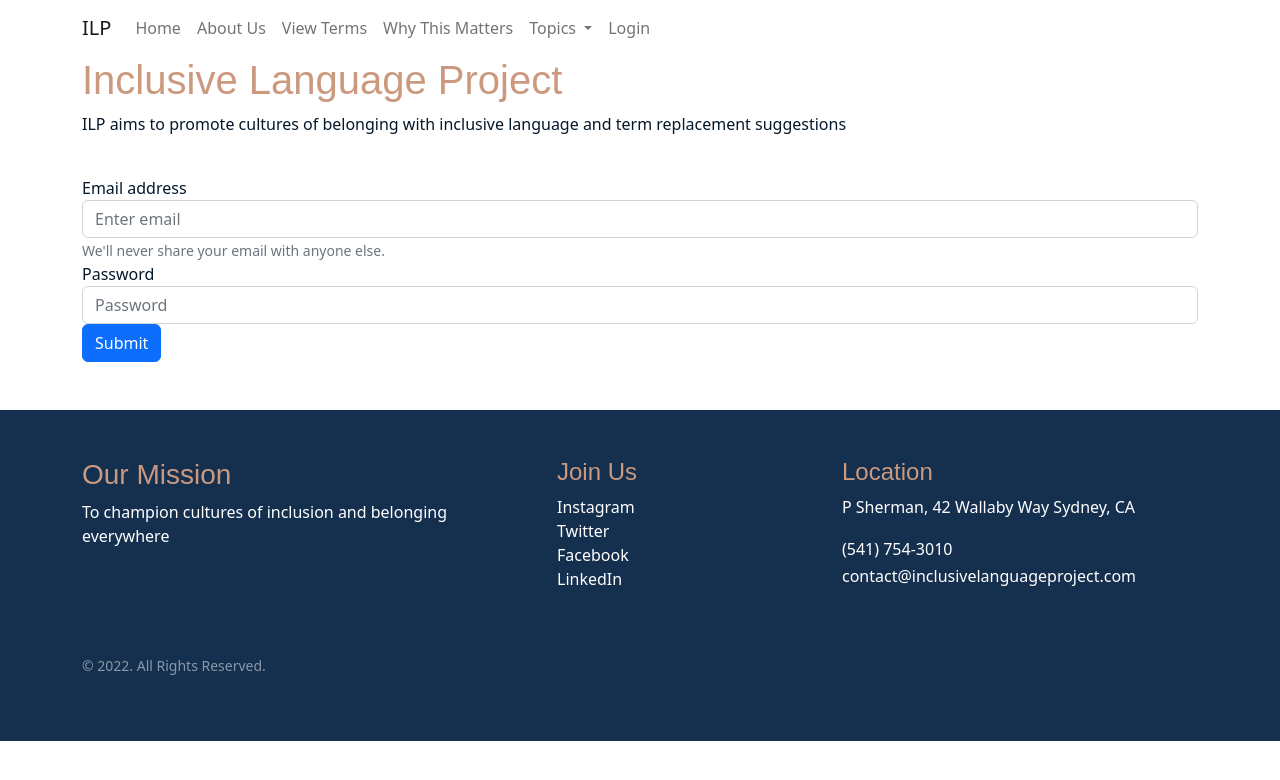
After one commit to jrheedev/inclusive-language-champions, a Flask app: page /login in a window 1280 px wide. The commit adds this page. Shown: the top 780 px of the page. Run offline with Flask 2, Linux system fonts and the light colour scheme.

Commit message:
latest version of site

```diff
--- a/crud.py
+++ b/crud.py
@@ -1,7 +1,6 @@
 """CRUD operations"""
 
 from urllib import response
-from itsdangerous import TimestampSigner
 from model import db, User, Count, Terminology, connect_to_db
 
 
--- a/server.py
+++ b/server.py
@@ -18,8 +18,7 @@ def home():
     #Show user the database findings for non_inclus_terms
     #Show those non_inclus_terms
     #Show term replacements instead without refreshing the page
-
-    #REFER TO AJAX DEMO
+    #Reference AJAX demo
 
     return render_template('home.html')
 
@@ -48,7 +47,6 @@ def run_sentence_query():
 
     db_word_search = crud.sentence_search_for_db_terms(user_gave_sentence)
 
-
     # Invoke function in Crud.py -> sentence_search_for_db_terms(sentence)
     # This function will return a dictionary but we want to store it in a variable
     # (...) that we can use
@@ -68,6 +66,14 @@ def run_sentence_query():
 def show_base():
     return render_template("base.html")
 
+@app.route("/login")
+def show_contact_page():
+    return render_template("login.html")
+
+@app.route("/aboutus")
+def show_about_us():
+    return render_template("aboutus.html")
+
 @app.route("/terms")
 def show_view_all_terms():
     return render_template("terms.html")
@@ -75,6 +81,10 @@ def show_view_all_terms():
 @app.route("/how-it-works")
 def show_how_it_works():
     return render_template("how-it-works.html")
+
+@app.route("/why-this-matters")
+def show_the_why():
+    return render_template("whythismatters.html")
 
 # if crud.search_count(x,y,z) == None:
 #     crud.create_count(x,y,z)
--- /dev/null
+++ b/static/stylesheet.css
@@ -0,0 +1,76 @@
+
+
+h1, h2, h3, h4 {
+  color: #cb997e;
+  font-family: "Public Sans", sans-serif;
+}
+
+background-color {
+  color: #a5a58d;
+}
+
+.pad {
+  padding: 50px;
+}
+
+body {
+  color: #05182a;
+}
+
+button-bckgd-color {
+  color: #05182a;
+}
+
+.footer{
+  background: #152F4F;
+  color:white;
+  padding: 10px;
+
+  .links{
+    ul {list-style-type: none;}
+    li a{
+      color: white;
+      transition: color .2s;
+      &:hover{
+        text-decoration:none;
+        color:#4180CB;
+        }
+    }
+  }
+  .about-company{
+    i{font-size: 25px;}
+    a{
+      color:white;
+      transition: color .2s;
+      &:hover{color:#4180CB}
+    }
+  }
+  .location{
+    i{font-size: 18px;}
+  }
+
+}
+
+.alignment {
+  display: block;
+}
+
+blockquote {
+  margin: 0;
+  font-family: "karla", sans-serif;
+  font-size: x-large;
+}
+
+blockquote p {
+  padding: 15px;
+  background: #eee;
+  border-radius: 5px;
+}
+
+blockquote p::before {
+  content: '\201C';
+}
+
+blockquote p::after {
+  content: '\201D';
+}
--- a/templates/base.html
+++ b/templates/base.html
@@ -5,23 +5,92 @@
     <meta http-equiv="X-UA-Compatible" content="IE=edge" />
     <meta name="viewport" content="width=device-width, initial-scale=1.0" />
 
+    <link href="https://cdn.jsdelivr.net/npm/bootstrap@5.2.1/dist/css/bootstrap.min.css" rel="stylesheet" integrity="sha384-iYQeCzEYFbKjA/T2uDLTpkwGzCiq6soy8tYaI1GyVh/UjpbCx/TYkiZhlZB6+fzT" crossorigin="anonymous">
+      <link rel="stylesheet" href="https://cdn.jsdelivr.net/npm/bootstrap-icons@1.5.0/font/bootstrap-icons.css">
+
+    <div class="container">
+      <div class="row">
+          <div class="col-12">
+
+    <!-- for navigation bar at the top -->
+
+    <nav class="navbar navbar-expand-lg navbar-light ">
+      <a class="navbar-brand" href="#">ILP </a>
+      <button class="navbar-toggler" type="button" data-toggle="collapse" data-target="#navbarSupportedContent" aria-controls="navbarSupportedContent" aria-expanded="false" aria-label="Toggle navigation">
+        <span class="navbar-toggler-icon"></span>
+      </button>
+
+      <div class="collapse navbar-collapse" id="navbarSupportedContent">
+        <ul class="navbar-nav mr-auto">
+          <li class="nav-item active">
+            <a class="nav-link" href="/">Home <span class="sr-only"></span></a>
+          </li>
+          <li class="nav-item">
+            <a class="nav-link" href="/aboutus">About Us</a>
+          </li>
+        </li>
+          <li class="nav-item">
+            <a class="nav-link" href="/terms">View Terms</a>
+          </li>
+          <li class="nav-item">
+            <a class="nav-link" href="/why-this-matters">Why This Matters </a>
+          </li>
+          <li class="nav-item dropdown">
+            <a class="nav-link dropdown-toggle" href="#" id="navbarDropdown" role="button" data-toggle="dropdown" aria-haspopup="true" aria-expanded="false">
+              Topics
+            </a>
+            <div class="dropdown-menu" aria-labelledby="navbarDropdown">
+              <a class="dropdown-item" href="#">Action</a>
+              <a class="dropdown-item" href="#">Another action</a>
+              <div class="dropdown-divider"></div>
+              <a class="dropdown-item" href="#">Something else here</a>
+            <li class="nav-item">
+              <a class="nav-link" href="/login">Login</a>
+            </li>
+            </div>
+
+
+      </div>
+    </nav>
     <link rel="stylesheet"
-          href="/static/css/style.css"
+          href="/static/stylesheet.css"
+  </head>
 
-    <title>
 
-    <h1> Inclusive Language Project </h1>
+  <body>
 
-      {% block head %}{% endblock %}
+    <div class="container">
+        <div class="row"
+        <div class="col"></div>
 
-  </head>
-  <body>
-  {% block content %} <h4>ILP aims to promote cultures of belonging with inclusive language and term replacement suggestions</h4>{% endblock %}
+              <h1> Inclusive Language Project </h1>
+              {% block head %}{% endblock %}
+
+
+              {% block content %} <p class="fw-light">ILP aims to promote cultures of belonging with inclusive language and term replacement suggestions</p>{% endblock %}
+              <br>
+              {% block body %}{% endblock %}
+            </div>
+
+          </div>
+
+        </div>
+
+        <div class="container-fluid">
+          <div class="row">
+            <div class="col-lg-5 col-xs-12 about-company">
+
+
+        </div>
+      </body>
+
+
+
   {% for message in get_flashed_messages() %}
   <li>{{message }}</li>
   {% endfor %}
 
-  {% block body %}{% endblock %}
+
 
   {% block after_body %}{% endblock %}
 
@@ -32,6 +101,46 @@
   </fieldset>
   {% endif %}
   <script src="../static/search-sentence.js"></script>
+  <script src="https://cdn.jsdelivr.net/npm/bootstrap@5.0.1/dist/js/bootstrap.bundle.min.js" integrity="sha384-gtEjrD/SeCtmISkJkNUaaKMoLD0//ElJ19smozuHV6z3Iehds+3Ulb9Bn9Plx0x4" crossorigin="anonymous"></script>
+  </body>
 
-  </body>
+
+
+    <div class="mt-5 pt-5 pb-5 footer">
+      <div class="container">
+        <div class="row">
+
+          <div class="container">
+            <div class="row">
+              <div class="col-lg-5 col-xs-12 about-company">
+                <h3>Our Mission </h3>
+                <p> To champion cultures of inclusion and belonging everywhere </p>
+
+                <p><a href="#"><i class="fa fa-facebook-square mr-1"></i></a><a href="#"><i class="fa fa-linkedin-square"></i></a></p>
+              </div>
+              <div class="col-lg-3 col-xs-12 links">
+                <h4 class="mt-lg-0 mt-sm-3">Join Us</h4>
+                  <ul class="m-0 p-0">
+                    <li><a>Instagram</a></li>
+                    <li><a>Twitter</a></li>
+                    <li><a>Facebook</a></li>
+                    <li><a>LinkedIn</a></li>
+                  </ul>
+              </div>
+              <div class="col-lg-4 col-xs-12 location">
+                <h4 class="mt-lg-0 mt-sm-4">Location</h4>
+                <p>P Sherman, 42 Wallaby Way Sydney, CA </p>
+                <p class="mb-0"><i class="fa fa-phone mr-3"></i>(541) 754-3010</p>
+                <p><i class="fa fa-envelope-o mr-3"></i>contact@inclusivelanguageproject.com</p>
+              </div>
+            </div>
+            <div class="row mt-5">
+              <div class="col copyright">
+                <p class=""><small class="text-white-50">© 2022. All Rights Reserved.</small></p>
+              </div>
+            </div>
+          </div>
+
+
+
 </html>
--- a/templates/how-it-works.html
+++ b/templates/how-it-works.html
@@ -18,6 +18,9 @@
   <li>{{message }}</li>
   {% endfor %}
 
+
+
+
   {% if session %}
   <fieldset>
     <label>Flask Session</label>
--- /dev/null
+++ b/templates/login.html
@@ -0,0 +1,26 @@
+{% extends 'base.html' %}
+{% block title %}
+
+<h1>Inclusive Language Project</h1> {% endblock %}
+
+{% block body %}
+<body>
+
+<form>
+    <div class="form-group">
+        <label for="exampleInputEmail1">Email address</label>
+        <input type="email" class="form-control" id="exampleInputEmail1" aria-describedby="emailHelp" placeholder="Enter email">
+        <small id="emailHelp" class="form-text text-muted">We'll never share your email with anyone else.</small>
+    </div>
+    <div class="form-group">
+        <label for="exampleInputPassword1">Password</label>
+        <input type="password" class="form-control" id="exampleInputPassword1" placeholder="Password">
+    </div>
+    <button type="submit" class="btn btn-primary">Submit</button>
+    </form>
+
+
+
+    {% endblock %}
+</body>
+</html>
--- /dev/null
+++ b/templates/whythismatters.html
@@ -0,0 +1,6 @@
+{% extends 'base.html' %}
+{% block title %}
+
+{% endblock %}
+
+{% block body %}
```
Also changed, not shown: requirements.txt (added, +12 -0 lines), seed_database.py (+17 -0 lines), static/search_sentence.js (added, +39 -0 lines), templates/aboutus.html (added, +12 -0 lines), templates/home.html (+60 -6 lines), templates/stylesheet.css (deleted).
